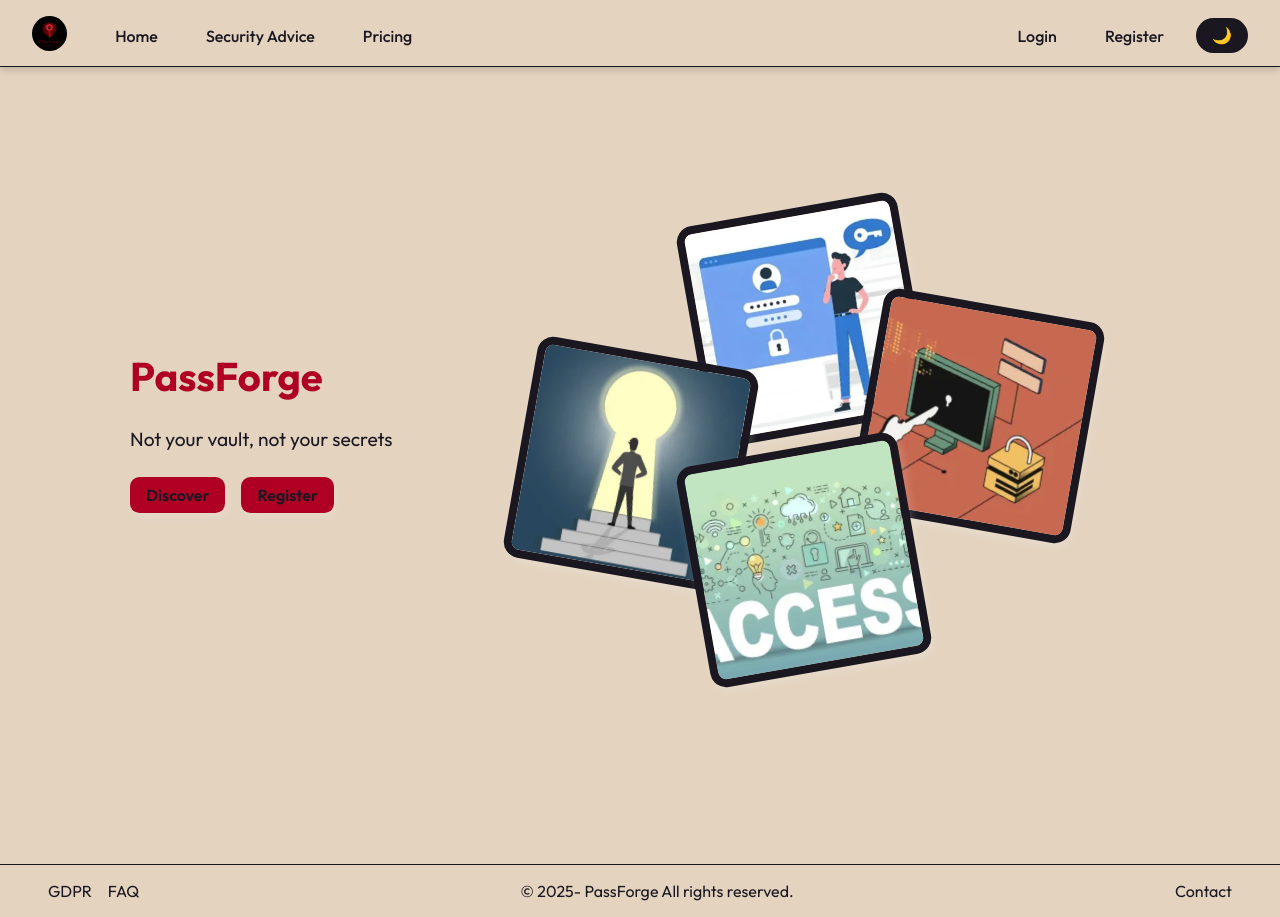
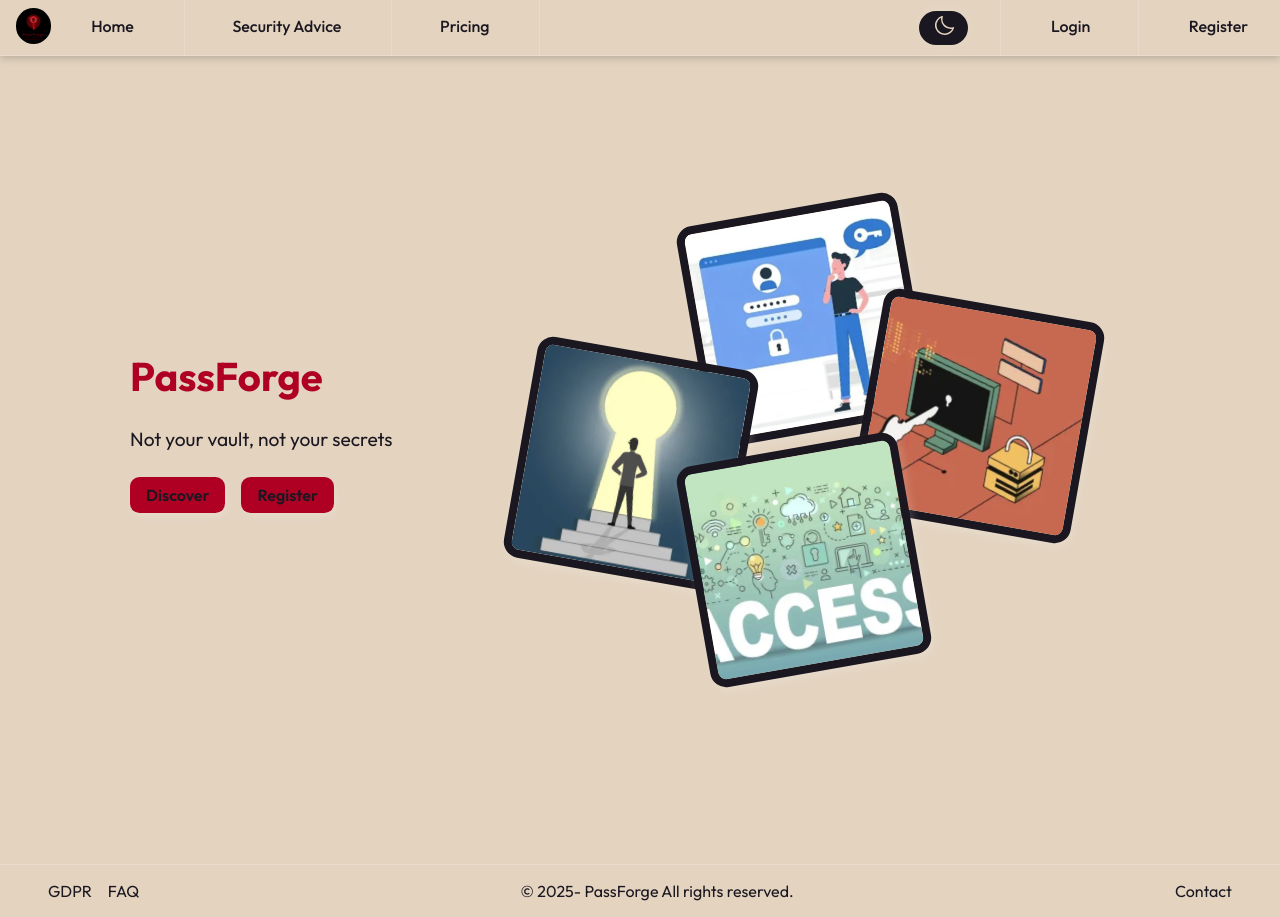
Before and after one commit to PassForgeTHP/React_Passforge, a React (Vite) app: page / in a window 1280 px wide. Built offline with nearby package versions, Linux system fonts and the light colour scheme.

Commit message:
navabar css changes

```diff
--- a/package.json
+++ b/package.json
@@ -12,6 +12,7 @@
     "format:check": "prettier --check src/**/*.{js,jsx,ts,tsx,json,css,md}"
   },
   "dependencies": {
+    "@iconify/react": "^6.0.2",
     "i18next": "^25.6.0",
     "react": "^19.1.1",
     "react-dom": "^19.1.1",
--- a/src/components/Navbar.jsx
+++ b/src/components/Navbar.jsx
@@ -1,5 +1,5 @@
 import { Link, useLocation } from "react-router-dom";
-
+import { Icon } from '@iconify/react';
 import { useState, useEffect, useContext } from "react";
 import { AuthContext } from "../contexts/AuthContext";
 import useTheme from "../hooks/useTheme";
@@ -64,6 +64,19 @@ export default function Navbar() {
             </li>
           </ul>
           <ul className="container-right">
+            <li>
+              <button
+              className="theme-toggle"
+              onClick={toggleTheme}
+              type="button"
+              >
+                {theme === "dark" ? (
+                  <Icon icon="ph:sun" width="24" />
+                ) : (
+                  <Icon icon="ph:moon" width="24"/>
+                )}
+              </button>
+            </li>
            {user ? (
               <>
                 <li className="nav-item">
@@ -100,15 +113,6 @@ export default function Navbar() {
                 </li>
               </>
             )}
-                        <li>
-              <button
-              className="theme-toggle"
-              onClick={toggleTheme}
-              type="button"
-              >
-                {theme === "dark" ?  "☀️": "🌙"}
-              </button>
-            </li>
           </ul>
         </div>
 
--- a/src/styles/App.css
+++ b/src/styles/App.css
@@ -8,7 +8,7 @@ footer {
   margin: 0;
   display: flex;
   justify-content: space-between;
-  border-top: 0.1rem solid var(--light);
+  border-top: 0.1rem solid var(--shadow-light);
 }
 
 .footer-left,
--- a/src/styles/index.css
+++ b/src/styles/index.css
@@ -35,11 +35,12 @@
   cursor: pointer;
   background: var(--light);
   color: var(--dark);
+  box-shadow: 0 0px 15px var(--shadow-light);
   border: none;
-  padding: 0.5rem 1rem;
+  padding: 0.2rem 0.8rem;
   border-radius: 3rem;
-  font-size: 1rem;
   transition: background-color 0.3s ease, color 0.3s ease;
+  margin: 0.7rem 1rem;
 }
 
 .theme-toggle:hover{
--- a/src/styles/navbar.css
+++ b/src/styles/navbar.css
@@ -3,8 +3,8 @@
   box-shadow: 0 0.1rem 0.5rem var(--shadow-dark);
   position: fixed;
   top: 0;
-  height: 4.2rem;
-  border-bottom: 0.1rem solid var(--light);
+  height: 3.5rem;
+  border-bottom: 0.1rem solid var(--shadow-light);
   width: 100%;
 }
 
@@ -12,14 +12,15 @@
   height: 2.2rem;
   width: auto;
   border-radius: 50%;
+  margin-left: 1rem;
 }
 
 .container-fluid {
   margin: 0 auto;
-  padding: 1rem 2rem;
+
   display: flex;
   align-items: center;
-  gap: 2rem;
+  gap: 0.5rem;
   width: 100%;
 }
 
@@ -50,23 +51,32 @@
   display: flex;
   list-style: none;
   gap: 1rem;
-  margin: 0;
-  padding: 0;
+  top: 0;
+}
+
+.container-left .nav-item {
+  height: 3.5rem;
+  border-right: 0.1rem solid var(--shadow-light);
+  padding-right: 1.1rem;
+}
+
+.container-right .nav-item {
+  height: 3.5rem;
+  border-left: 0.1rem solid var(--shadow-light);
+  padding-left: 1.1rem;
 }
 
 .nav-item a {
   text-decoration: none;
   color: var(--light);
   font-weight: 500;
-  padding: 0.5rem 1rem;
-  border-radius: 6px;
+  padding: 1rem 2rem;
   transition: all 0.3s ease;
   display: block;
 }
 
 .nav-item a:hover {
-  background: var(--gradient-dark);
-  color: var(--light);
+  color: var(--medium-red);
 }
 
 .nav-item a.active {
@@ -103,6 +113,7 @@
   color: var(--dark);
   font-size: 1.2rem;
 }
+
 .close-btn {
   font-size: 2rem;
   background: none;
@@ -139,12 +150,10 @@
 }
 
 .offcanvas a:hover {
-
   color: var(--base-red);
 }
 
 .offcanvas a.active {
-
   color: var(--medium-red);
 }
 
```
Also changed, not shown: 1 other file (tests, documents, lock files or other folders).
